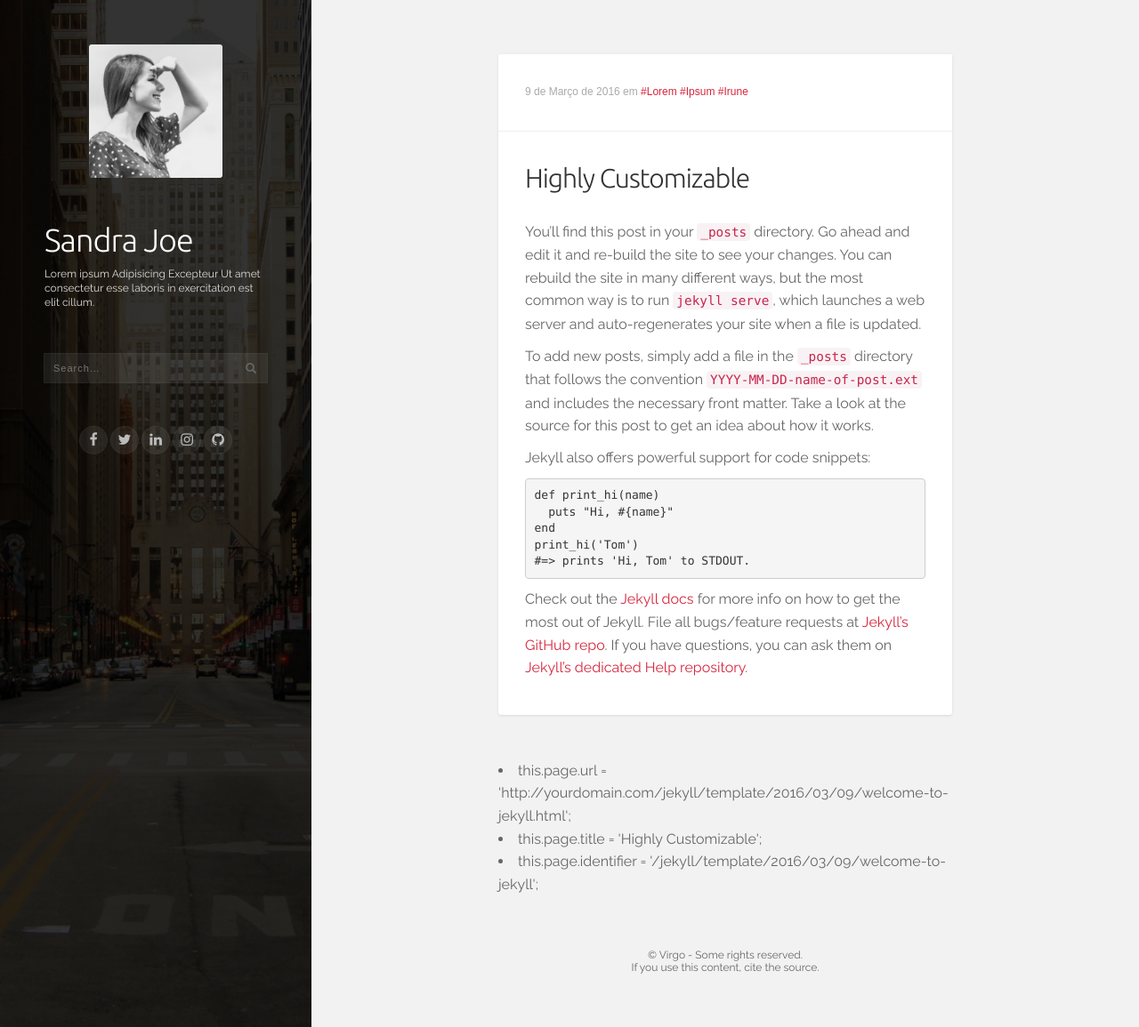
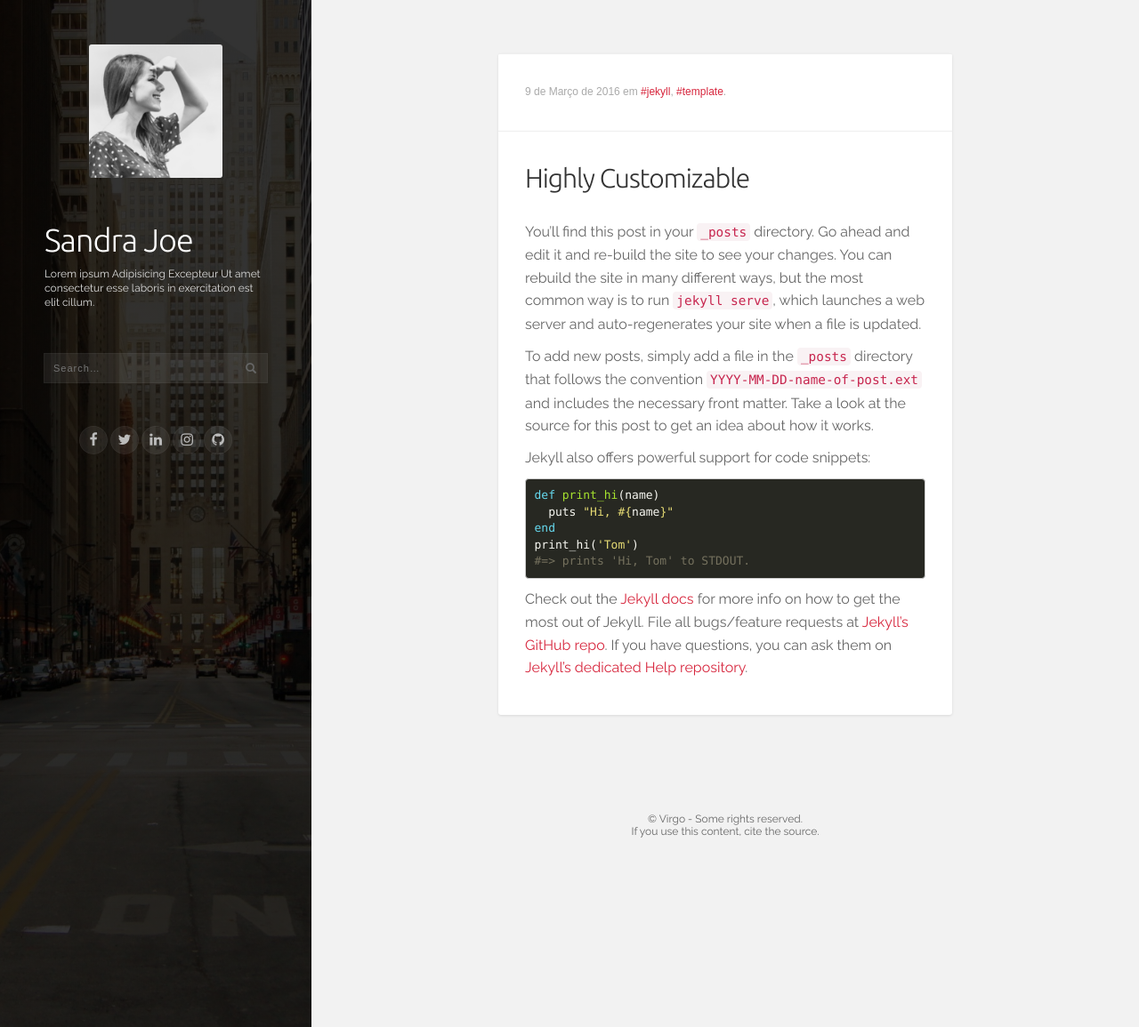
Before and after one commit to alexkleinubing/template-jekyll-virgo, a Jekyll site: the page built from _source/_posts/2016-02-24-welcome-to-jekyll.markdown, in a window 1280 px wide and 1155 px high. Shown: the whole window at 89% size. Built offline with Jekyll 4.4.1, drawn with Linux system fonts in a browser that asks for light colours; nearby versions of some CDN libraries; comment, search, counter and statistics services are not loaded.

Commit message:
categorias e tags

```diff
--- a/_config.yml
+++ b/_config.yml
@@ -1,20 +1,49 @@
 # Site settings
-title:            Your awesome title
-email:            your-email@domain.com
-description: > # this means to ignore newlines until "baseurl:"
-  Write an awesome description for your new site here. You can edit this
-  line in _config.yml. It will appear in your document head meta (for
-  Google search results) and in your feed.xml site description.
+title:            Virgo
+description:      A Jekyll template
+url:              "http://yourdomain.com"
 baseurl:          "" # the subpath of your site, e.g. /blog/
-url:              "http://yourdomain.com" # the base hostname & protocol for your site
-twitter_username: jekyllrb
-github_username:  jekyll
+
+google_analytics: ""
+
+# Author settings
+author:           Alex Kleinubing
+email:            alex.kleinubing@gmail.com
+social:
+  facebook:       /jekyllrb
+  instagram:      jekyllrb
+  linkedin:       jekyllrb
+  github:         jekyll
+  twitter:        jekyllrb
+
+avatar:           ""
+
+# Defaults
+defaults:
+  -
+    scope:
+      type: "posts"
+    values:
+      layout: "post"
+      author: "Alex Kleinubing"
+
+
 
 # General options
 comments:         true
 disqus-shortname: jekylltemplates
 
 # Build settings
+permalink:        ":categories/:title"
+paginate:         10
+paginate_path:    "/page/:num/"
 source:           _source
 destination:      _site
+highlighter:      pygments
 markdown:         kramdown
+kramdown:
+  input:          GFM #Github markdown style
+
+repo:             http://github.com/nandomoreirame/nandomoreirame.github.io
+
+exclude:          ["node_modules", ".sass-cache"]
--- a/_source/_assets/sass/main.scss
+++ b/_source/_assets/sass/main.scss
@@ -2,6 +2,11 @@
 @import 'animations';
 @import 'base';
 @import 'widgets';
+@import '../css/highlighter.css';
+
+.float-right {
+	float: right;
+}
 
 .sidebar {
 	width: $sidebar-width;
@@ -90,7 +95,6 @@
 		color: #AAA;
 		font-size: 1.2rem;
 		.read-more {
-			float: right;
 			font-size: 1.4rem;
 		}
 	}
--- /dev/null
+++ b/_source/_includes/post-categories.html
@@ -0,0 +1,23 @@
+{% if post %}
+	{% assign categories = post.categories %}
+{% else %}
+	{% assign categories = page.categories %}
+{% endif %}
+{% if include.prepend %}
+	{% assign prepend = include.prepend %}
+{% else %}
+	{% assign prepend = 'em ' %}
+{% endif %}
+{% if include.implode %}
+	{% assign divider = include.implode %}
+{% else %}
+	{% assign divider = ', ' %}
+{% endif %}
+{% if include.append %}
+	{% assign append = include.append %}
+{% else %}
+	{% assign append = '.' %}
+{% endif %}
+{% if categories.size > 0 %}
+	{{ prepend }}{% for category in categories %}<a href="/category/#{{category|slugize}}">#{{category}}</a>{% unless forloop.last %}{{ divider }}{% endunless %}{% endfor %}{{ append }}
+{% endif %}
--- /dev/null
+++ b/_source/_includes/post-tags.html
@@ -0,0 +1,23 @@
+{% if post %}
+	{% assign tags = post.tags %}
+{% else %}
+	{% assign tags = page.tags %}
+{% endif %}
+{% if include.prepend %}
+	{% assign prepend = include.prepend %}
+{% else %}
+	{% assign prepend = 'em ' %}
+{% endif %}
+{% if include.implode %}
+	{% assign divider = include.implode %}
+{% else %}
+	{% assign divider = ', ' %}
+{% endif %}
+{% if include.append %}
+	{% assign append = include.append %}
+{% else %}
+	{% assign append = '.' %}
+{% endif %}
+{% if tags.size > 0 %}
+	{{ prepend }}{% for tag in tags %}<a href="/tags/#{{tag|slugize}}">#{{tag}}</a>{% unless forloop.last %}{{ divider }}{% endunless %}{% endfor %}{{ append }}
+{% endif %}
--- a/_source/_layouts/post.html
+++ b/_source/_layouts/post.html
@@ -8,26 +8,12 @@
 			<article class="post-card">
 				<div class="meta-sup">
 					<time datetime="{{ page.date | date: "%Y-%m-%d" }}" class="published-when">
-						{% assign day = page.date | date: "%-d" %}
-						{% assign m = page.date | date: "%-m" %}
-						{% case m %}
-						{% when '1' %}{% assign month = 'Janeiro' %}
-						{% when '2' %}{% assign month = 'Fevereiro' %}
-						{% when '3' %}{% assign month = 'Março' %}
-						{% when '4' %}{% assign month = 'Abril' %}
-						{% when '5' %}{% assign month = 'Maio' %}
-						{% when '6' %}{% assign month = 'Junho' %}
-						{% when '7' %}{% assign month = 'Julho' %}
-						{% when '8' %}{% assign month = 'Agosto' %}
-						{% when '9' %}{% assign month = 'Setembro' %}
-						{% when '10' %}{% assign month = 'Outubro' %}
-						{% when '11' %}{% assign month = 'Novembro' %}
-						{% when '12' %}{% assign month = 'Dezembro' %}
-						{% endcase %}
-						{% assign year = page.date | date: "%Y" %}
-						{{ day }} de {{ month }} de {{ year }}
-					</time> em
-					<a href="#">#Lorem</a> <a href="#">#Ipsum</a> <a href="#">#Irune</a>
+						{% include post-date.html %}
+					</time>
+						{% include post-categories.html %}
+					<span class="float-right">
+						{% include post-tags.html prepend='' append=' <i class="fa fa-tags"></i>' %}
+					</span>
 				</div>
 				<div class="post-content">
 					<h1><a href="{{ page.url | prepend: site.baseurl }}">{{ page.title }}</a></h1>
@@ -35,9 +21,6 @@
 				</div>
 			</article>
 			<div>
-							<li>this.page.url = '{{ page.url | prepend: site.url }}';</li>
-							<li>this.page.title = '{{ page.title }}';</li>
-							<li>this.page.identifier = '{{ page.id }}';</li>
 				<div id="disqus_thread"></div>
 				<script>
 					var disqus_config = function () {
@@ -52,7 +35,6 @@
 						(d.head || d.body).appendChild(s);
 					})();
 				</script>
-
 			</div>
 		</div>
 	</div>
```
Also changed, not shown: _source/_assets/css/highlighter.css (added, +61 -0 lines), _source/_includes/post-date.html (added, +23 -0 lines), _source/_posts/2016-03-16-markdown-guide.md (added, +375 -0 lines), _source/index.html (+4 -21 lines), _source/tags.html (added, +29 -0 lines), _source/css/main.min.css. Lines whose indentation alone changed are shown as unchanged.
